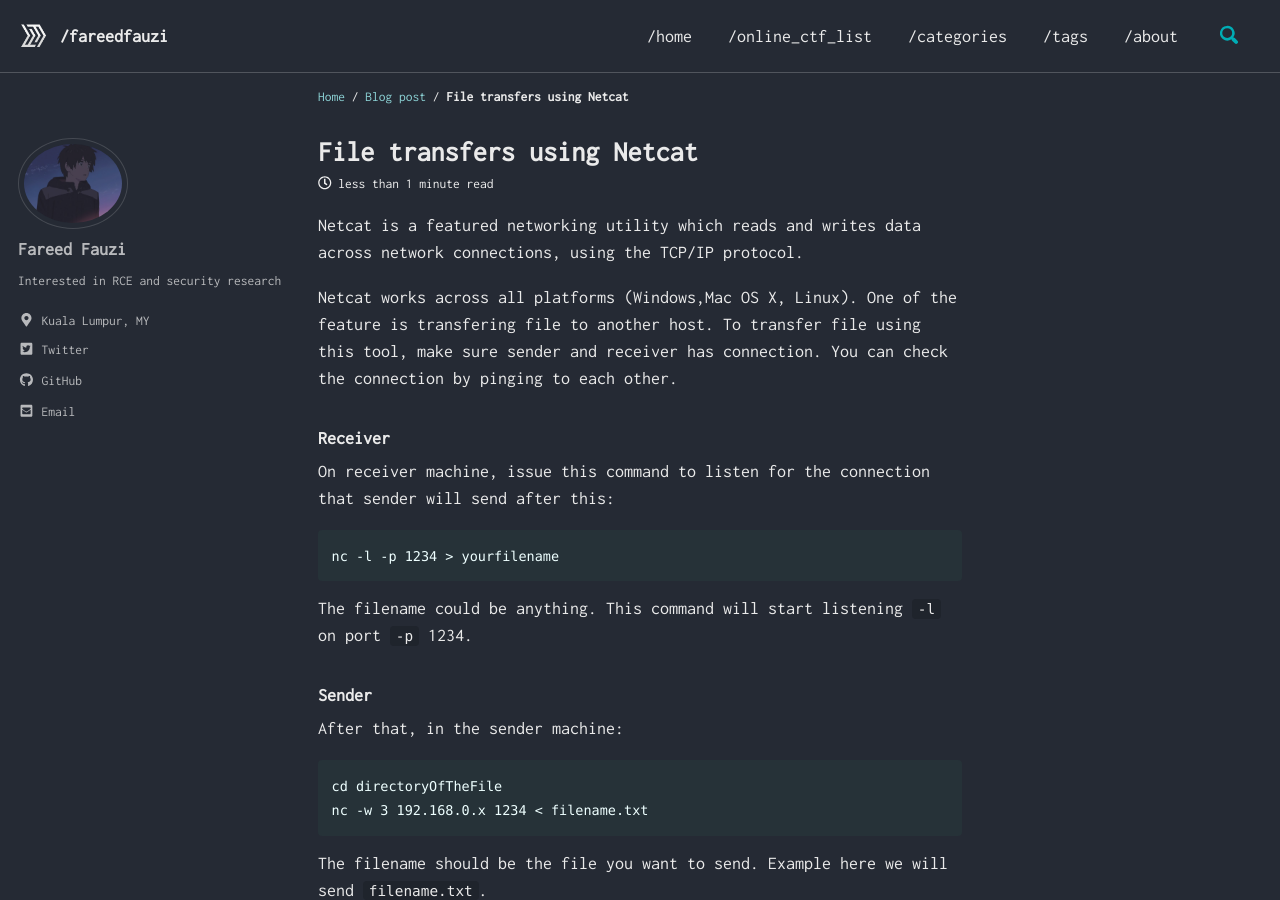
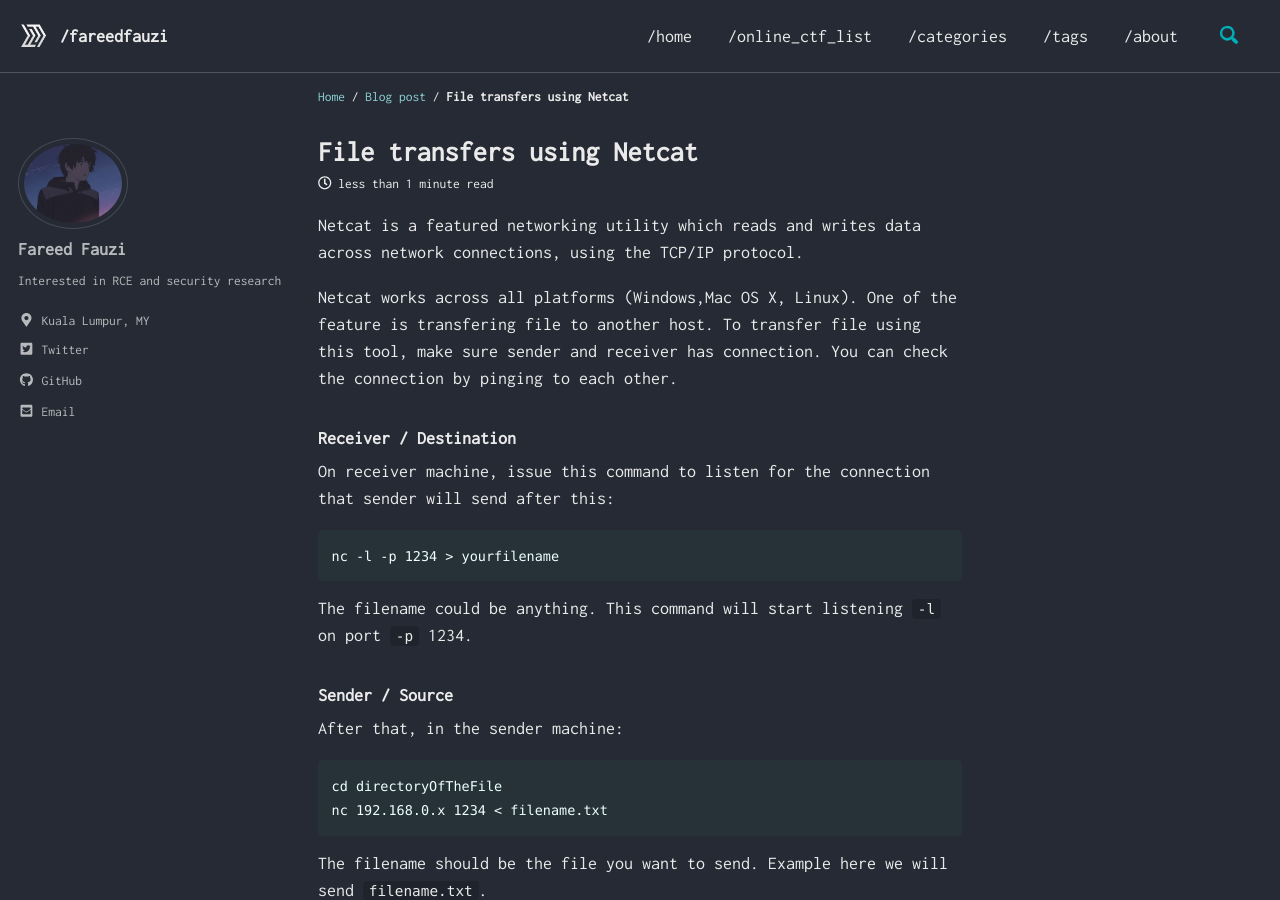
Before and after one commit to spiritedwolf/fareedfauzi.github.io, a Jekyll site: the page built from _posts/2020-03-18-File-transfer-using-netcat.md, in a window 1280 px wide and 900 px high. Built offline with Jekyll 4.4.1, drawn with Linux system fonts in a browser that asks for light colours; cached includes are drawn as plain includes.

Commit message:
Update 2020-03-18-File-transfer-using-netcat.md

````diff
--- a/_posts/2020-03-18-File-transfer-using-netcat.md
+++ b/_posts/2020-03-18-File-transfer-using-netcat.md
@@ -11,7 +11,7 @@ Netcat is a featured networking utility which reads and writes data across netwo
 
 Netcat works across all platforms (Windows,Mac OS X, Linux). One of the feature is transfering file to another host. To transfer file using this tool, make sure sender and receiver has connection. You can check the connection by pinging to each other.
 
-### Receiver
+### Receiver / Destination
 On receiver machine, issue this command to listen for the connection that sender will send after this:
 ```
 nc -l -p 1234 > yourfilename
@@ -19,11 +19,11 @@ nc -l -p 1234 > yourfilename
 The filename could be anything.
 This command will start listening ``-l`` on port ``-p`` 1234.
 
-### Sender
+### Sender / Source
 After that, in the sender machine:
 ```
 cd directoryOfTheFile
-nc -w 3 192.168.0.x 1234 < filename.txt
+nc 192.168.0.x 1234 < filename.txt
 ```
 The filename should be the file you want to send. Example here we will send ``filename.txt``.
 
````
